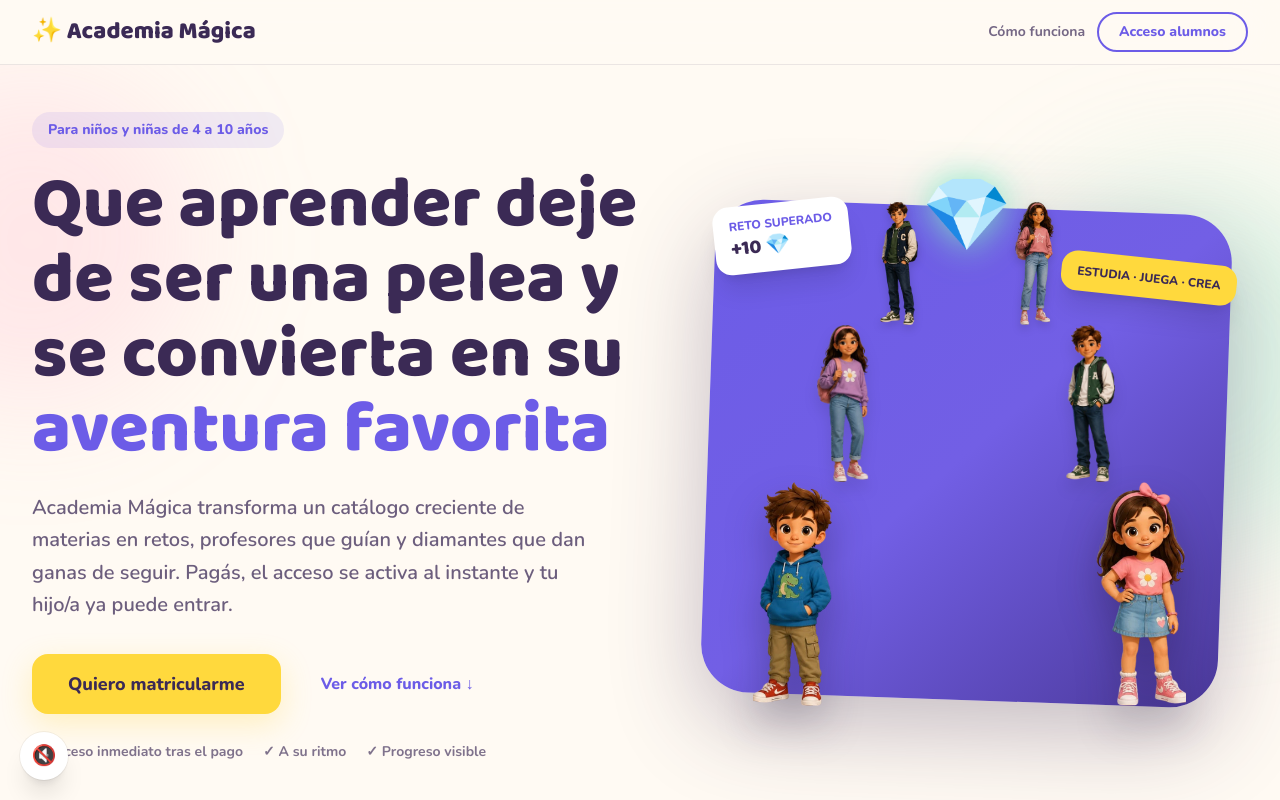
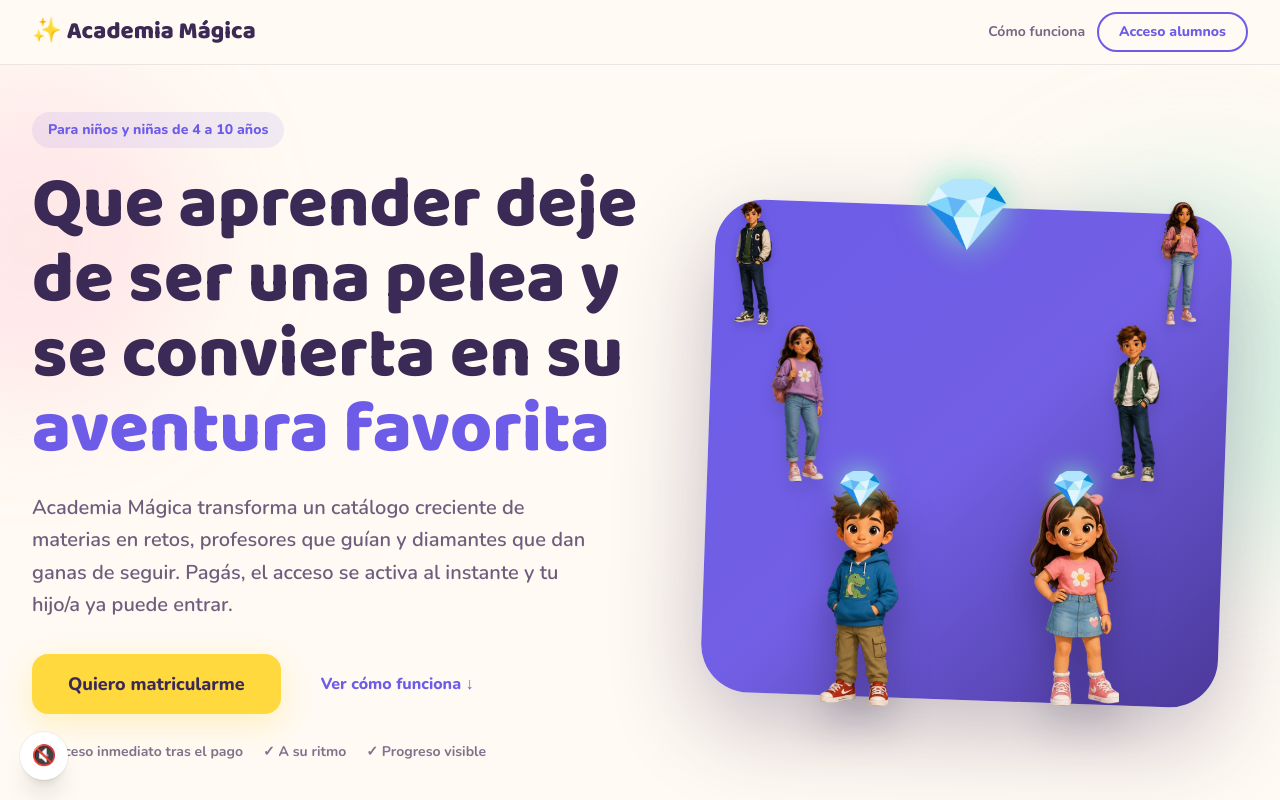
Before and after one commit to cantera-gt/academia-magica, a Next.js app: page / in a window 1280 px wide. Shown: the top 800 px of the page. Built offline with nearby package versions, Linux system fonts and the light colour scheme; no server answers.

Commit message:
Rediseno hero landing: personajes pequenos al centro, sin badges, diamante sobre su cabeza

```diff
--- a/src/app/page.tsx
+++ b/src/app/page.tsx
@@ -184,16 +184,18 @@ export default async function Home() {
 
           <div className="relative mx-auto h-[410px] w-full max-w-[590px] sm:h-[560px]">
             <div className="absolute inset-x-[4%] bottom-[3%] top-[9%] rotate-2 rounded-[3rem] bg-gradient-to-br from-[#6c5ce7] via-[#725fe5] to-[#4b399a] shadow-[0_30px_90px_rgba(59,42,85,0.3)]" />
-            <div className="absolute left-[5%] top-[8%] z-20 -rotate-6 rounded-2xl bg-white px-4 py-3 shadow-xl">
-              <p className="text-xs font-extrabold text-[#6c5ce7]">RETO SUPERADO</p><p className="font-display text-xl font-extrabold">+10 💎</p>
+            <div className="absolute bottom-[2%] left-[14%] z-30 h-[40%] w-[34%]">
+              <span className="absolute -top-3 left-1/2 z-40 -translate-x-1/2 text-3xl drop-shadow-[0_0_12px_rgba(127,231,196,0.9)] sm:text-4xl" aria-hidden="true">💎</span>
+              <Image src="/personajes2d/boy_4-7_1.webp" alt="Alumno de Academia Mágica de 4 a 7 años" fill priority sizes="200px" className="object-contain object-bottom drop-shadow-[0_20px_20px_rgba(25,17,46,0.32)]" />
             </div>
-            <div className="absolute right-[2%] top-[18%] z-20 rotate-6 rounded-2xl bg-[#ffd93d] px-4 py-3 text-center shadow-xl"><p className="text-xs font-extrabold">ESTUDIA · JUEGA · CREA</p></div>
-            <div className="absolute bottom-[2%] left-[2%] z-30 h-[40%] w-[34%]"><Image src="/personajes2d/boy_4-7_1.webp" alt="Alumno de Academia Mágica de 4 a 7 años" fill priority sizes="200px" className="object-contain object-bottom drop-shadow-[0_20px_20px_rgba(25,17,46,0.32)]" /></div>
-            <div className="absolute bottom-[2%] right-[2%] z-30 h-[40%] w-[34%]"><Image src="/personajes2d/girl_4-7_1.webp" alt="Alumna de Academia Mágica de 4 a 7 años" fill sizes="200px" className="object-contain object-bottom drop-shadow-[0_20px_20px_rgba(25,17,46,0.32)]" /></div>
-            <div className="absolute bottom-[42%] left-[14%] z-20 h-[28%] w-[28%]"><Image src="/personajes2d/girl_7-10_1.webp" alt="Alumna de Academia Mágica de 7 a 10 años" fill sizes="160px" className="object-contain object-bottom drop-shadow-xl" /></div>
-            <div className="absolute bottom-[42%] right-[14%] z-20 h-[28%] w-[28%]"><Image src="/personajes2d/boy_7-10_1.webp" alt="Alumno de Academia Mágica de 7 a 10 años" fill sizes="160px" className="object-contain object-bottom drop-shadow-xl" /></div>
-            <div className="absolute bottom-[70%] left-[28%] z-10 h-[22%] w-[20%]"><Image src="/personajes2d/boy_10-12_1.webp" alt="Alumno de Academia Mágica de 10 a 12 años" fill sizes="110px" className="object-contain object-bottom drop-shadow-lg" /></div>
-            <div className="absolute bottom-[70%] right-[28%] z-10 h-[22%] w-[20%]"><Image src="/personajes2d/girl_10-12_1.webp" alt="Alumna de Academia Mágica de 10 a 12 años" fill sizes="110px" className="object-contain object-bottom drop-shadow-lg" /></div>
+            <div className="absolute bottom-[2%] right-[14%] z-30 h-[40%] w-[34%]">
+              <span className="absolute -top-3 left-1/2 z-40 -translate-x-1/2 text-3xl drop-shadow-[0_0_12px_rgba(127,231,196,0.9)] sm:text-4xl" aria-hidden="true">💎</span>
+              <Image src="/personajes2d/girl_4-7_1.webp" alt="Alumna de Academia Mágica de 4 a 7 años" fill sizes="200px" className="object-contain object-bottom drop-shadow-[0_20px_20px_rgba(25,17,46,0.32)]" />
+            </div>
+            <div className="absolute bottom-[42%] left-[6%] z-20 h-[28%] w-[28%]"><Image src="/personajes2d/girl_7-10_1.webp" alt="Alumna de Academia Mágica de 7 a 10 años" fill sizes="160px" className="object-contain object-bottom drop-shadow-xl" /></div>
+            <div className="absolute bottom-[42%] right-[6%] z-20 h-[28%] w-[28%]"><Image src="/personajes2d/boy_7-10_1.webp" alt="Alumno de Academia Mágica de 7 a 10 años" fill sizes="160px" className="object-contain object-bottom drop-shadow-xl" /></div>
+            <div className="absolute bottom-[70%] left-[2%] z-10 h-[22%] w-[20%]"><Image src="/personajes2d/boy_10-12_1.webp" alt="Alumno de Academia Mágica de 10 a 12 años" fill sizes="110px" className="object-contain object-bottom drop-shadow-lg" /></div>
+            <div className="absolute bottom-[70%] right-[2%] z-10 h-[22%] w-[20%]"><Image src="/personajes2d/girl_10-12_1.webp" alt="Alumna de Academia Mágica de 10 a 12 años" fill sizes="110px" className="object-contain object-bottom drop-shadow-lg" /></div>
             <div className="absolute left-1/2 top-[4%] z-20 -translate-x-1/2 text-5xl drop-shadow-[0_0_18px_rgba(127,231,196,0.95)] sm:text-7xl" aria-hidden="true">💎</div>
           </div>
         </div>
```
